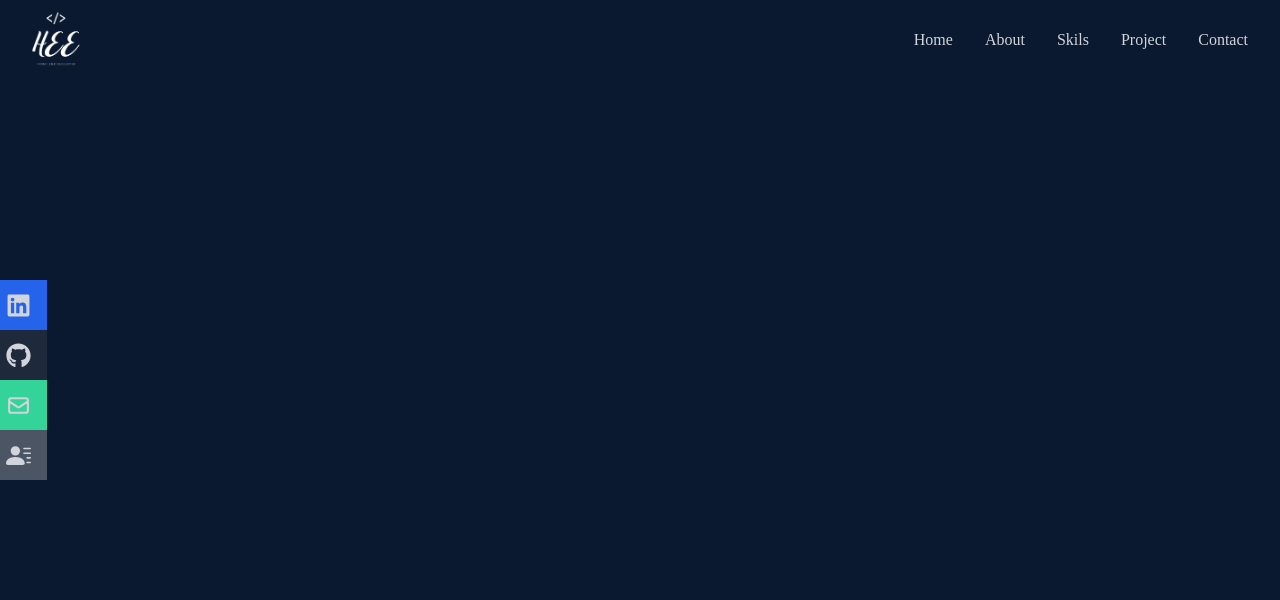
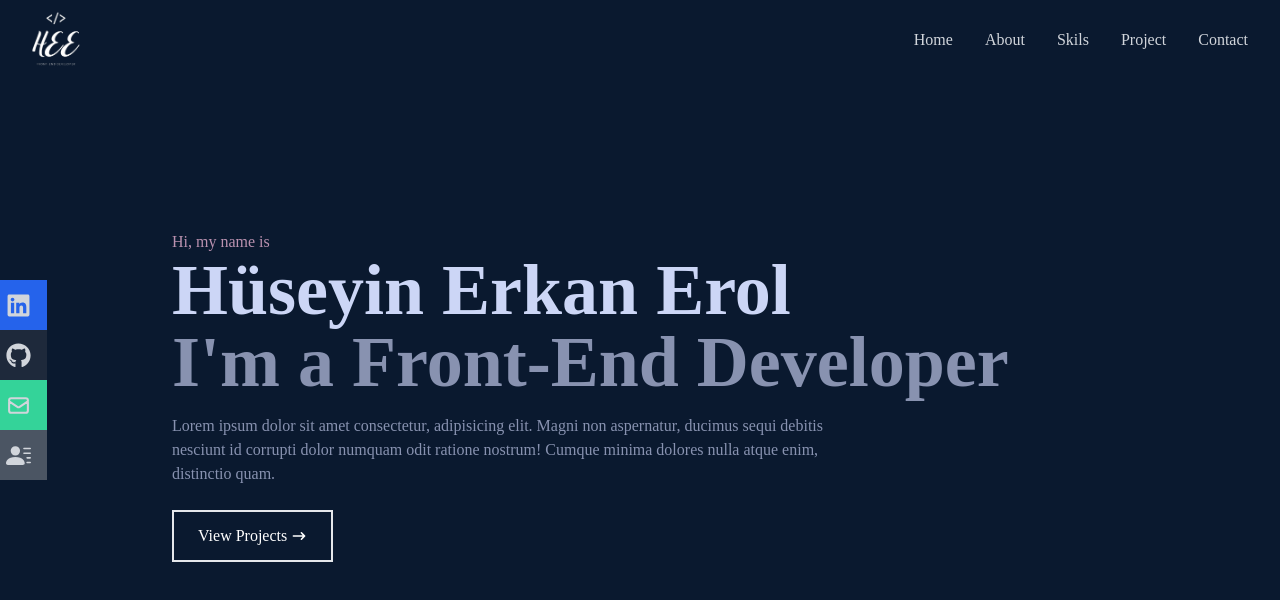
Before and after one commit to erol23/portfolio, a React (Create React App) app: page / in a window 1280 px wide. Shown: the top 600 px of the page. Built offline with nearby package versions, Linux system fonts and the light colour scheme.

Commit message:
created home component

```diff
--- a/src/components/Home.jsx
+++ b/src/components/Home.jsx
@@ -1,11 +1,33 @@
-import {HiArrowNarrowRight} from "react-icons/hi"
+import { HiArrowNarrowRight } from "react-icons/hi";
 
 const Home = () => {
   return (
     <div className="bg-[#0a192f] w-full h-screen">
+      <div className="max-w-[1000px] mx-auto px-8 flex flex-col justify-center h-full">
+        <p className="text-[#BB92b0]">Hi, my name is</p>
+        <h1 className="text-4xl sm:text-7xl font-bold text-[#ccd6f6]">
+          Hüseyin Erkan Erol
+        </h1>
+        <h2 className="text-4xl sm:text-7xl font-bold text-[#8892b0]">
+          I'm a Front-End Developer
+        </h2>
+        <p className="text-[#8892b0] py-4 max-w-[700px]">
+          Lorem ipsum dolor sit amet consectetur, adipisicing elit. Magni non
+          aspernatur, ducimus sequi debitis nesciunt id corrupti dolor numquam
+          odit ratione nostrum! Cumque minima dolores nulla atque enim,
+          distinctio quam.
+        </p>
+        <div>
+          <button className="text-white border-2 px-6 py-3 my-2 flex items-center hover:bg-[#BB92b0] hover:border-[#BB92b0]">
+            View Projects
+          <span className="ml-1 hover:rotate-90 duration-300">
+            <HiArrowNarrowRight />
+          </span>
+          </button>
+        </div>
+      </div>
+    </div>
+  );
+};
 
-    </div>
-  )
-}
-
-export default Home
+export default Home;
```
